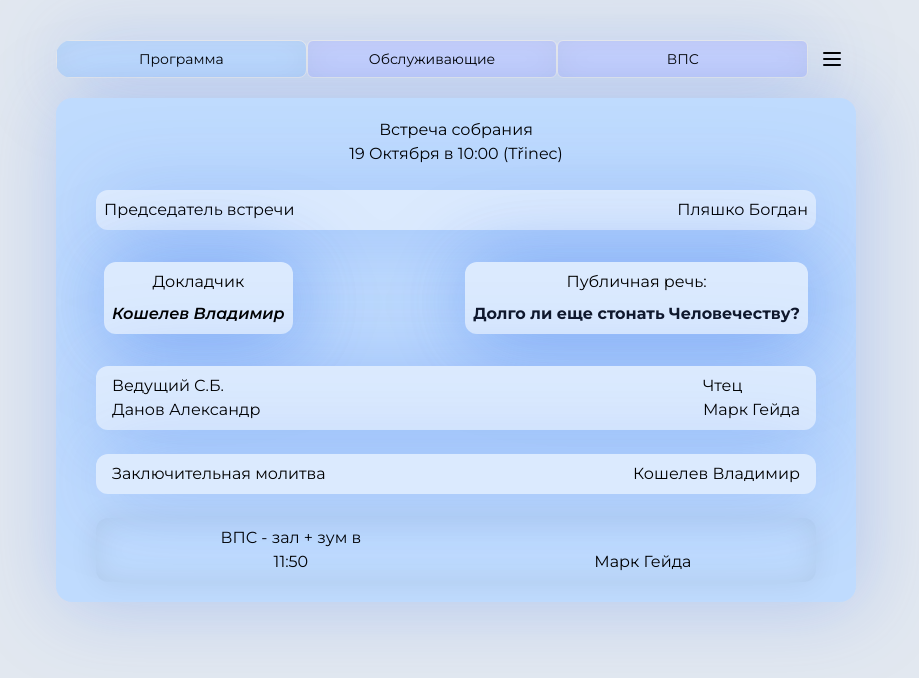
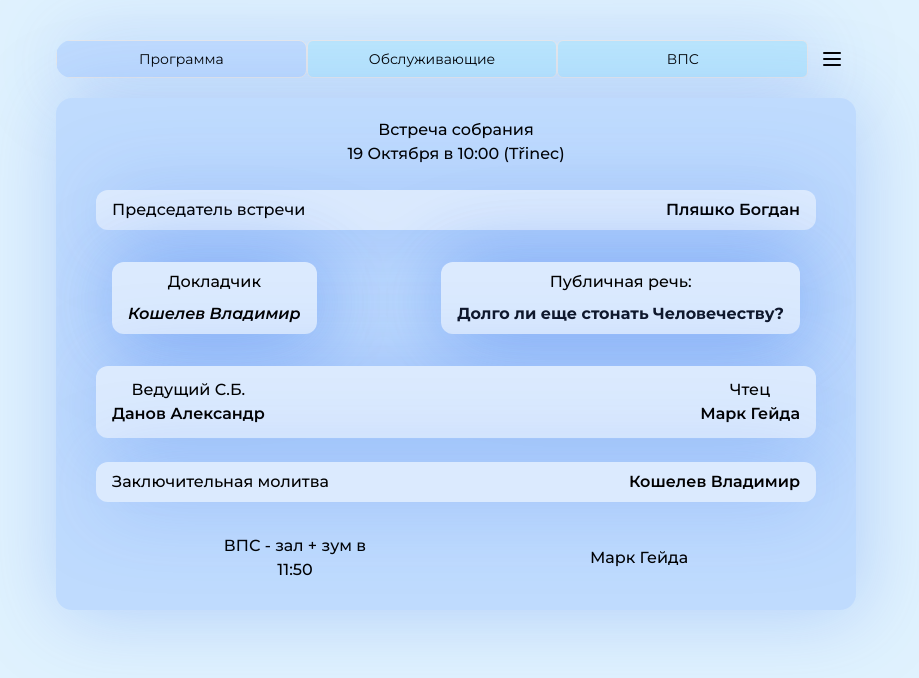
Before and after one commit to anakon73/KTT-Site, a React (Vite) app: page / in a window 1280 px wide. Shown: the top 678 px of the page, without its empty margins (184-1103 px from the left). Built offline with nearby package versions, Linux system fonts and the light colour scheme.

Commit message:
fix: fixed new adaptive

```diff
--- a/src/pages/Layout/DefaultLayout.tsx
+++ b/src/pages/Layout/DefaultLayout.tsx
@@ -4,9 +4,9 @@ import { Navbar } from '../../shared/ui/Navbar'
 
 export function DefaultLayout() {
   return (
-    <div className="flex min-h-screen justify-center bg-slate-200 font-montserrat">
+    <div className="flex min-h-screen justify-center bg-sky-100 font-montserrat">
       <div className={`
-        relative mx-5 my-10 w-full max-w-[1080px] gap-y-8
+        relative my-10 w-full max-w-[1080px] gap-y-8
 
         lg:mx-20
 
--- a/src/pages/MeetingProgram/MeetingProgram.tsx
+++ b/src/pages/MeetingProgram/MeetingProgram.tsx
@@ -1,7 +1,7 @@
 export function MeetingProgram() {
   return (
   // <div className="mx-10 my-10 rounded-2xl border border-gray-800 text-center">
-  //   <div className="p-2 text-lg font-bold text-blue-600">
+  //   <div className="px-4 py-2 text-lg font-bold text-blue-600">
   //     Встреча собрания 19 Октября в 10:00 (Třinec)
   //   </div>
 
@@ -13,40 +13,40 @@ export function MeetingProgram() {
   //     `
   //   }
   //   >
-  //     <div className="col-span-1 bg-gray-100 p-2 font-bold">Председатель встречи</div>
-  //     <div className="col-span-1 flex items-center justify-center bg-gray-100 p-2 font-bold">
+  //     <div className="col-span-1 bg-gray-100 px-4 py-2 font-bold">Председатель встречи</div>
+  //     <div className="col-span-1 flex items-center justify-center bg-gray-100 px-4 py-2 font-bold">
   //       Докладчик
   //     </div>
-  //     <div className="col-span-2 flex items-center justify-center bg-gray-100 p-2 font-bold">
+  //     <div className="col-span-2 flex items-center justify-center bg-gray-100 px-4 py-2 font-bold">
   //       Публичная речь
   //     </div>
 
-  //     <div className="col-span-1 p-2">Пляшко Богдан</div>
-  //     <div className="col-span-1 p-2">Кошелев Владимир</div>
-  //     <div className="col-span-2 p-2 font-bold text-purple-600">
+  //     <div className="col-span-1 px-4 py-2">Пляшко Богдан</div>
+  //     <div className="col-span-1 px-4 py-2">Кошелев Владимир</div>
+  //     <div className="col-span-2 px-4 py-2 font-bold text-purple-600">
   //       Долго ли еще стонать Человечеству?
   //     </div>
 
-  //     <div className="col-span-1 flex items-center justify-center p-2">
+  //     <div className="col-span-1 flex items-center justify-center px-4 py-2">
   //       Ведущий С.Б.
   //     </div>
-  //     <div className="col-span-1 flex items-center justify-center p-2">Чтец</div>
-  //     <div className="col-span-1 p-2">Заключительная молитва</div>
-  //     <div className="col-span-1 p-2 text-sm">
+  //     <div className="col-span-1 flex items-center justify-center px-4 py-2">Чтец</div>
+  //     <div className="col-span-1 px-4 py-2">Заключительная молитва</div>
+  //     <div className="col-span-1 px-4 py-2 text-sm">
   //       ВПС - зал + зум в
   //       <br />
   //       11:50
   //     </div>
 
-  //     <div className="col-span-1 p-2">Данов Александр</div>
-  //     <div className="col-span-1 p-2">Марк Гейда</div>
-  //     <div className="col-span-1 p-2">Кошелев Владимир</div>
-  //     <div className="col-span-1 p-2">Марк Гейда</div>
+  //     <div className="col-span-1 px-4 py-2">Данов Александр</div>
+  //     <div className="col-span-1 px-4 py-2">Марк Гейда</div>
+  //     <div className="col-span-1 px-4 py-2">Кошелев Владимир</div>
+  //     <div className="col-span-1 px-4 py-2">Марк Гейда</div>
   //   </div>
   // </div>
   // <>
   //   <div className="mx-10 my-10 rounded-2xl border border-gray-800 text-center">
-  //     <div className="p-2 text-lg font-bold text-blue-600">
+  //     <div className="px-4 py-2 text-lg font-bold text-blue-600">
   //       Встреча собрания 19 Октября в 10:00 (Třinec)
   //     </div>
 
@@ -93,32 +93,32 @@ export function MeetingProgram() {
   //     lg:grid lg:text-base
   //   `}
   //   >
-  //     <div className="col-span-1 bg-gray-100 p-2 font-bold">Председатель встречи</div>
-  //     <div className="col-span-1 flex items-center justify-center bg-gray-100 p-2 font-bold">Докладчик</div>
-  //     <div className="col-span-2 flex items-center justify-center bg-gray-100 p-2 font-bold">Публичная речь</div>
+  //     <div className="col-span-1 bg-gray-100 px-4 py-2 font-bold">Председатель встречи</div>
+  //     <div className="col-span-1 flex items-center justify-center bg-gray-100 px-4 py-2 font-bold">Докладчик</div>
+  //     <div className="col-span-2 flex items-center justify-center bg-gray-100 px-4 py-2 font-bold">Публичная речь</div>
 
-  //     <div className="col-span-1 p-2">Пляшко Богдан</div>
-  //     <div className="col-span-1 p-2">Кошелев Владимир</div>
-  //     <div className="col-span-2 p-2 font-bold text-purple-600">Долго ли еще стонать Человечеству?</div>
+  //     <div className="col-span-1 px-4 py-2">Пляшко Богдан</div>
+  //     <div className="col-span-1 px-4 py-2">Кошелев Владимир</div>
+  //     <div className="col-span-2 px-4 py-2 font-bold text-purple-600">Долго ли еще стонать Человечеству?</div>
 
-  //     <div className="col-span-1 flex items-center justify-center p-2 text-blue-500">Ведущий С.Б.</div>
-  //     <div className="col-span-1 flex items-center justify-center p-2">Чтец</div>
-  //     <div className="col-span-1 p-2">Заключительная молитва</div>
-  //     <div className="col-span-1 p-2 text-sm">
+  //     <div className="col-span-1 flex items-center justify-center px-4 py-2 text-blue-500">Ведущий С.Б.</div>
+  //     <div className="col-span-1 flex items-center justify-center px-4 py-2">Чтец</div>
+  //     <div className="col-span-1 px-4 py-2">Заключительная молитва</div>
+  //     <div className="col-span-1 px-4 py-2 text-sm">
   //       ВПС - зал + зум в
   //       <br />
   //       {' '}
   //       11:50
   //     </div>
 
-  //     <div className="col-span-1 p-2">Данов Александр</div>
-  //     <div className="col-span-1 p-2">Марк Гейда</div>
-  //     <div className="col-span-1 p-2">Кошелев Владимир</div>
-  //     <div className="col-span-1 p-2">Марк Гейда</div>
+  //     <div className="col-span-1 px-4 py-2">Данов Александр</div>
+  //     <div className="col-span-1 px-4 py-2">Марк Гейда</div>
+  //     <div className="col-span-1 px-4 py-2">Кошелев Владимир</div>
+  //     <div className="col-span-1 px-4 py-2">Марк Гейда</div>
   //   </div>
 
     <div className={`
-      mx-3 my-1 flex flex-col gap-y-6
+      mx-3 my-1 flex flex-col gap-y-6 font-medium
 
       sm:mx-10 sm:my-5
     `}
@@ -129,19 +129,19 @@ export function MeetingProgram() {
         19 Октября в 10:00 (Třinec)
       </div>
 
-      <div className="flex justify-between rounded-xl bg-blue-100 p-2 drop-shadow-mainshadow">
+      <div className="flex justify-between rounded-xl bg-blue-100 px-4 py-2 drop-shadow-mainshadow">
         <p>Председатель встречи</p>
-        <p>Пляшко Богдан</p>
+        <p className="font-semibold">Пляшко Богдан</p>
       </div>
 
       <div className={`
-        flex justify-between rounded-xl bg-blue-100 p-2 text-center drop-shadow-mainshadow
+        flex justify-between rounded-xl bg-blue-100 px-4 py-2 text-center drop-shadow-mainshadow
 
         md:bg-transparent
       `}
       >
         <div className={`
-          rounded-xl p-2 drop-shadow-mainshadow
+          rounded-xl px-4 py-2 drop-shadow-mainshadow
 
           md:bg-blue-100
         `}
@@ -150,7 +150,7 @@ export function MeetingProgram() {
           <p className="mt-2 font-semibold italic">Кошелев Владимир</p>
         </div>
         <div className={`
-          rounded-xl p-2 drop-shadow-mainshadow
+          rounded-xl px-4 py-2 drop-shadow-mainshadow
 
           md:bg-blue-100
         `}
@@ -160,30 +160,32 @@ export function MeetingProgram() {
         </div>
       </div>
 
-      <div className="flex justify-between rounded-xl bg-blue-100 px-4 py-2 drop-shadow-mainshadow">
+      <div className={`
+        flex justify-between rounded-xl bg-blue-100 px-4 py-3 text-center drop-shadow-mainshadow
+      `}
+      >
         <div>
           <p>Ведущий С.Б.</p>
-          <p className="">Данов Александр</p>
+          <p className="font-semibold">Данов Александр</p>
         </div>
         <div>
           <p>Чтец</p>
-          <p>Марк Гейда</p>
+          <p className="font-semibold">Марк Гейда</p>
         </div>
       </div>
 
       <div className="flex justify-between rounded-xl bg-blue-100 px-4 py-2 drop-shadow-mainshadow">
         <p>Заключительная молитва</p>
-        <p>Кошелев Владимир</p>
+        <p className="font-semibold">Кошелев Владимир</p>
       </div>
 
-      <div className="flex justify-around rounded-xl p-2 text-center shadow-inOutShadow">
+      <div className="flex items-center justify-around rounded-xl px-4 py-2 text-center">
         <p>
           ВПС - зал + зум в
           <br />
           11:50
         </p>
         <p>
-          <br />
           Марк Гейда
         </p>
       </div>
--- a/src/shared/ui/Navbar/Navbar.tsx
+++ b/src/shared/ui/Navbar/Navbar.tsx
@@ -5,16 +5,18 @@ import { links } from './config'
 export function Navbar() {
   return (
     <div className={`
-      flex w-full max-w-[800px] items-center justify-between overflow-hidden rounded-2xl text-sm
-      drop-shadow-mainshadow
+      ml-2 flex w-full max-w-[800px] items-center justify-between overflow-hidden rounded-2xl
+      text-sm drop-shadow-mainshadow
+
+      md:ml-0
     `}
     >
       {links.map(link => (
         <NavLink
           key={link.name}
           className={({ isActive }) => isActive
-            ? `w-full rounded-lg border bg-blue-200 p-2 text-center text-sm shadow-innershadow`
-            : `w-full rounded-md border bg-indigo-200 p-2 text-center text-sm shadow-innershadow`}
+            ? `w-full rounded-lg border bg-blue-200 p-2 text-center text-sm`
+            : `w-full rounded-md border bg-sky-200 p-2 text-center text-sm`}
           to={link.path}
         >
           {link.name}
```
